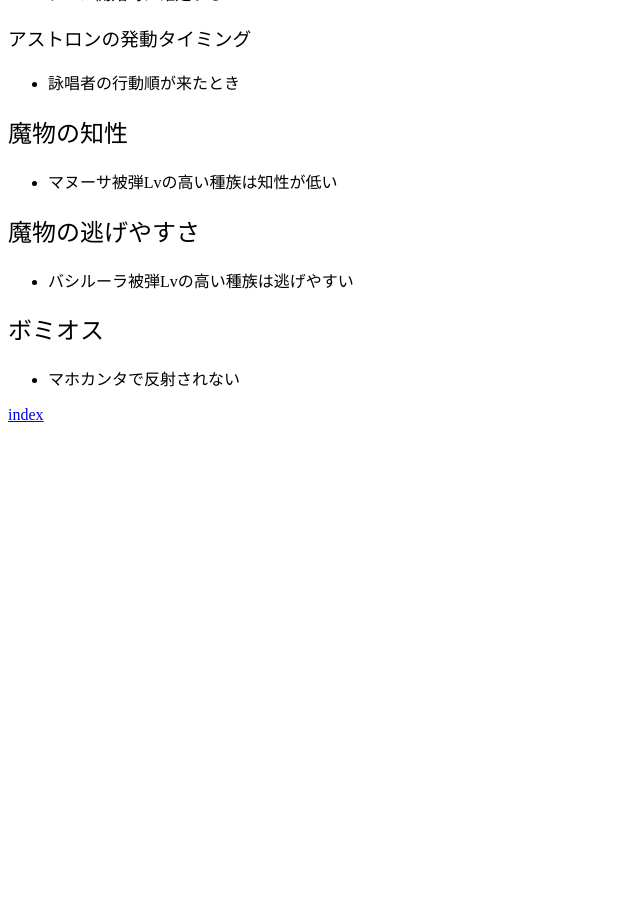
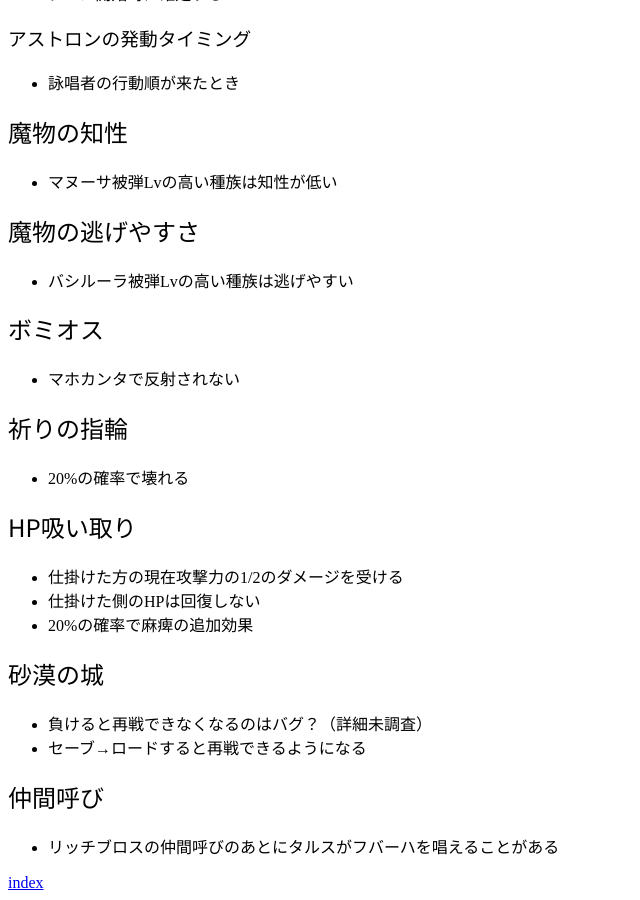
Before and after one commit to chiorex/TDQ_DATA_DAT, a Jekyll site: the page built from tdq2/misc.md, in a window 1280 px wide and 900 px high, scrolled down 964 px. Shown: the whole window, without its empty margins (0-640 px from the left). Built offline with Jekyll 4.4.1, drawn with Linux system fonts in a browser that asks for light colours; some web fonts are replaced; before the commit the page ends 1396 px from its top, so only the background shows below that; some of the changed text lies outside the part shown.

Commit message:
TDQ2 細かい修正

```diff
--- a/tdq2/misc.md
+++ b/tdq2/misc.md
@@ -56,3 +56,22 @@
 ## ボミオス
 
 * マホカンタで反射されない
+
+## 祈りの指輪
+
+* 20%の確率で壊れる
+
+## HP吸い取り
+
+* 仕掛けた方の現在攻撃力の1/2のダメージを受ける
+* 仕掛けた側のHPは回復しない
+* 20%の確率で麻痺の追加効果
+
+## 砂漠の城
+
+* 負けると再戦できなくなるのはバグ？（詳細未調査）
+* セーブ→ロードすると再戦できるようになる
+
+## 仲間呼び
+
+* リッチブロスの仲間呼びのあとにタルスがフバーハを唱えることがある
```
Also changed, not shown: other parts of tdq2/misc.md (+1 -1 lines), tdq2/avoid.md (+2 -2 lines), tdq2/behavior.md (+3 -3 lines), tdq2/damage.md (+2 -2 lines), tdq2/escape.md (+2 -2 lines).
